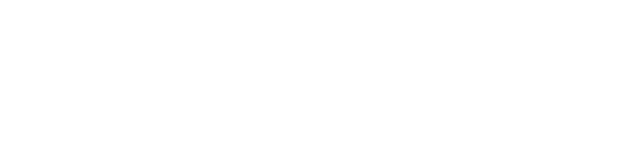
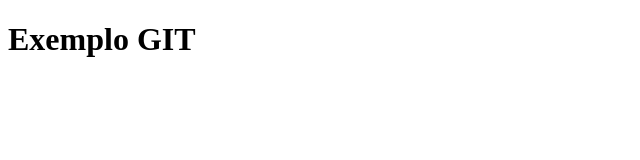
Before and after one commit to Reimar-Coelho/INW2, a plain HTML site: page site/index.html in a window 1280 px wide. Shown: the whole page, without its empty margins (0-640 px from the left). Drawn offline with Linux system fonts and the light colour scheme.

Commit message:
Primeiro exemplo 2mib usando git

```diff
--- a/site/index.html
+++ b/site/index.html
@@ -4,9 +4,9 @@
     <meta charset="UTF-8">
     <meta http-equiv="X-UA-Compatible" content="IE=edge">
     <meta name="viewport" content="width=device-width, initial-scale=1.0">
-    <title>Document</title>
+    <title>Exemplo Git</title>
 </head>
 <body>
-
+    <h1>Exemplo GIT</h1>
 </body>
 </html>
```
